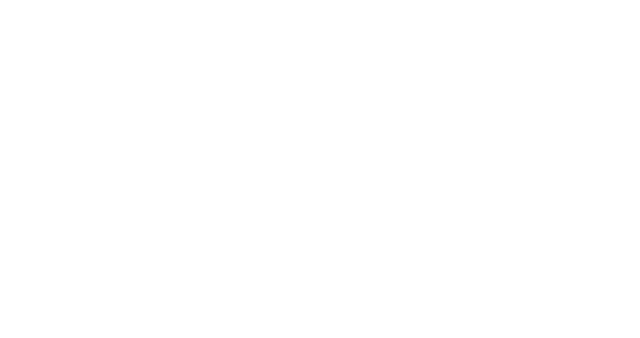
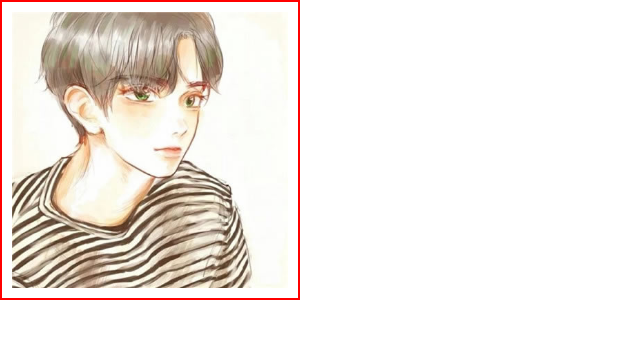
Before and after one commit to wdk52154/Learn-React, a React app: page / in a window 1280 px wide. Shown: the top 338 px of the page, without its empty margins (0-640 px from the left). Built offline with nearby package versions, Linux system fonts and the light colour scheme.

Commit message:
补充html/css重要知识

```diff
--- a/src/App.tsx
+++ b/src/App.tsx
@@ -1,10 +1,10 @@
 import React from 'react';
-import Test6 from './Pages/JS/数组方法/Test6';
+import Test1 from './Pages/HTML+CSS/Test1';
 
 const App: React.FC = () => {
   return (
     <>
-      <Test6 />
+      <Test1 />
     </>
   );
 };
--- /dev/null
+++ b/src/Pages/HTML+CSS/Test1.less
@@ -0,0 +1,11 @@
+.container{
+    width: 300px;
+    height: 300px;
+    border: 2px solid  red;
+    padding: 10px;
+
+    img{
+        max-width: 100%;
+        // width: 100%;
+    }
+}
--- /dev/null
+++ b/src/Pages/HTML+CSS/Test1.tsx
@@ -0,0 +1,12 @@
+import React from 'react';
+import './Test1.less';
+const Test1: React.FC = () => {
+  return (
+    <>
+      <div className="container">
+        <img src={require('./boy.jpg')} alt="" />
+      </div>
+    </>
+  );
+};
+export default Test1;
--- a/src/assets/style/reset.less
+++ b/src/assets/style/reset.less
@@ -2,6 +2,7 @@
 *{
     margin: 0;
     padding: 0;
+    box-sizing: border-box;//防脱发神器  怪异盒模型
   }
   a{
     /*统一给所有的a去除下划线  */
--- a/webpack.config.js
+++ b/webpack.config.js
@@ -100,7 +100,7 @@ module.exports = {
         exclude: /node_modules/,
       },
       {
-        test: /\.(png|jpe?g|gif)$/i,
+        test: /\.(png|jpe?g|gif|jpg)$/i,
         type: 'javascript/auto', //webpack5需要的
         use: [
           {
```
Also changed, not shown: src/Pages/HTML+CSS/boy.jpg (renamed from src/assets/images/boy.jpg).
